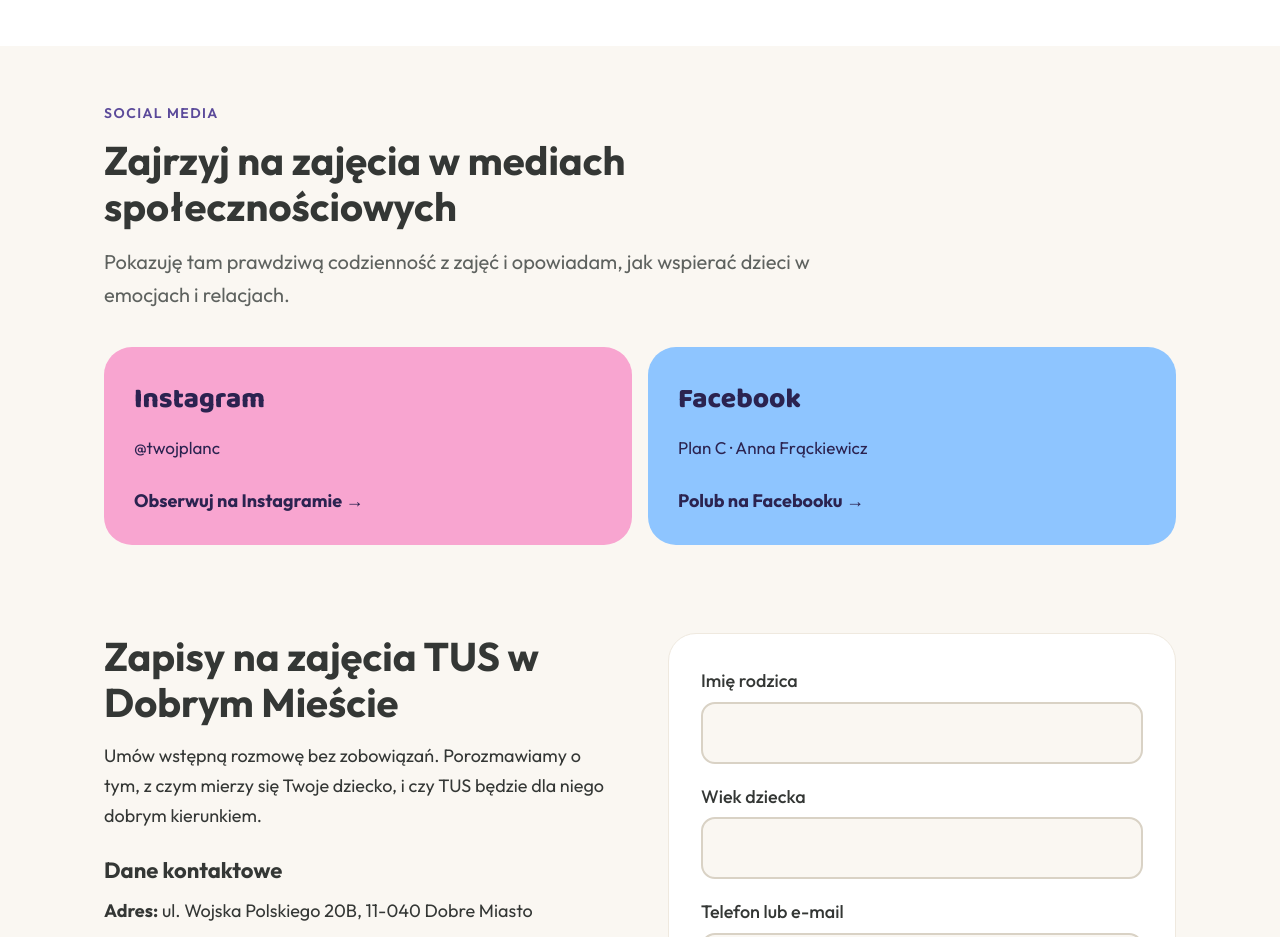
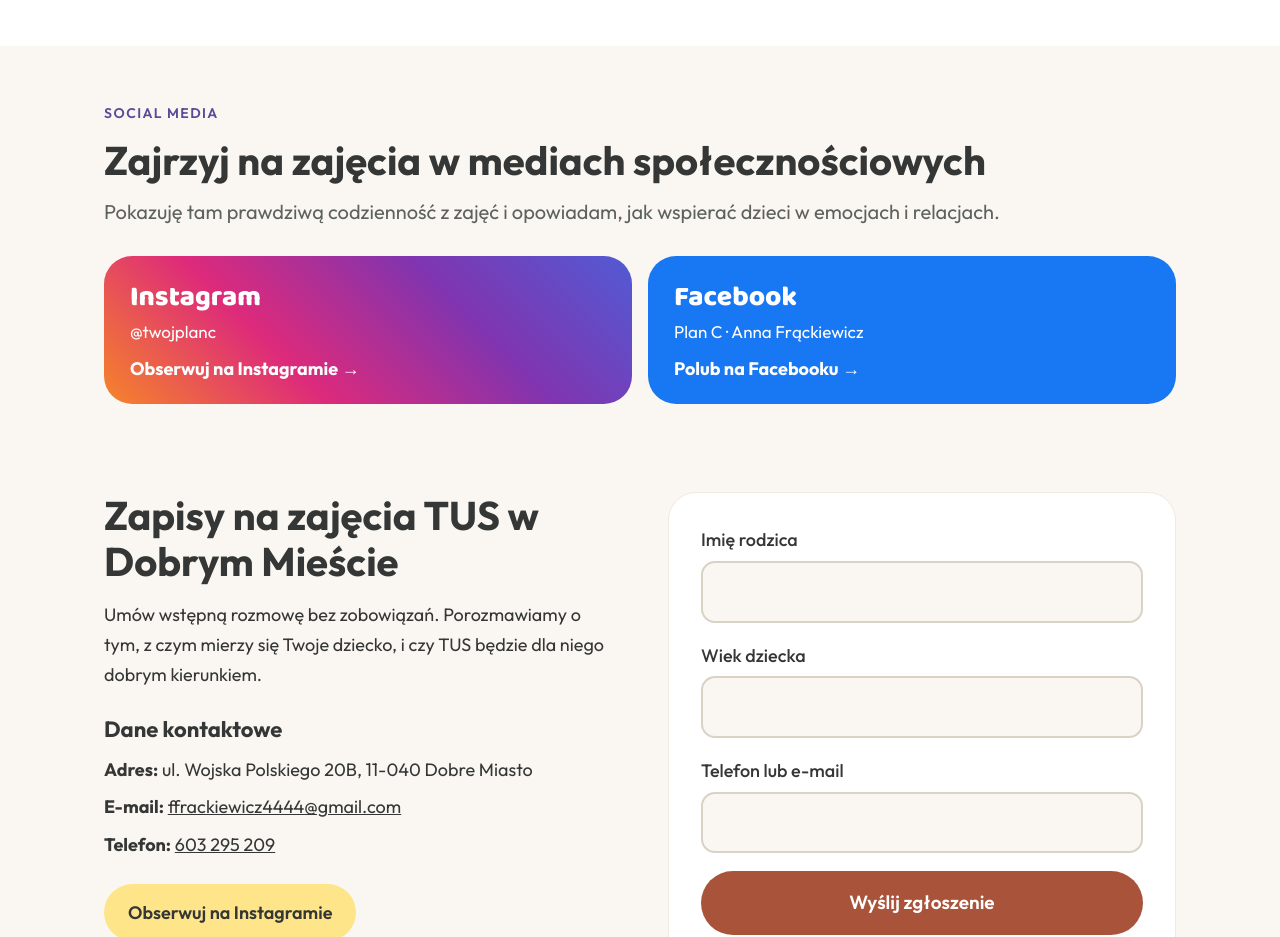
Before and after one commit to AniaFrackiewicz/PlanC, a plain HTML site: page index.html in a window 1280 px wide. Shown: the part 6680-7617 px from the top of the page. Drawn offline with Linux system fonts and the light colour scheme.

Commit message:
Social media: nagłówek i opis w jednej linii, ciaśniejsze kafelki w barwach IG i FB
Co-Authored-By: Claude Haiku 5.5 <noreply@anthropic.com>
Claude-Session: https://claude.ai/code/session_01FuMvR3atavuYCBiQz7Ng3n

```diff
--- a/index.html
+++ b/index.html
@@ -15,6 +15,7 @@
 .tus-page section{box-sizing:border-box}
 #inne-zajecia p,#inne-zajecia li,#inne-zajecia h3,#inne-zajecia h4{line-height:1.35}
 #inne-zajecia li{margin:0 !important;padding:0 !important}
+@media (min-width:700px){.tus-page .one-line-desk{white-space:nowrap}}
 @media (min-width:700px){.tus-page .cta-line{white-space:nowrap}}
 #inne-zajecia ul{margin-top:8px !important}
 .tus-page .inne-grid{display:grid;grid-template-columns:repeat(2,minmax(0,1fr));gap:16px}
@@ -322,18 +323,18 @@
 <!-- SOCIAL MEDIA -->
 <section id="social" style="max-width:1120px;margin:0 auto;padding:56px 24px 32px">
   <p style="font-weight:600;font-size:14px;letter-spacing:.1em;text-transform:uppercase;color:#5B4A9A;margin:0 0 12px">Social media</p>
-  <h2 style="font-size:40px;max-width:20ch">Zajrzyj na zajęcia w mediach społecznościowych</h2>
-  <p style="font-size:20px;color:#5E625F;max-width:60ch;margin:16px 0 0">Pokazuję tam prawdziwą codzienność z zajęć i opowiadam, jak wspierać dzieci w emocjach i relacjach.</p>
-  <div style="display:grid;grid-template-columns:repeat(auto-fit,minmax(280px,1fr));gap:16px;margin-top:36px">
-    <a href="https://www.instagram.com/twojplanc?lqvp=MWFndGFkZGN6c3llcw==" target="_blank" rel="noopener" style="text-decoration:none;color:#2B2350;background:#F8A5D0;border-radius:28px;padding:30px;display:flex;flex-direction:column;gap:10px">
+  <h2 class="one-line-desk" style="font-size:40px">Zajrzyj na zajęcia w mediach społecznościowych</h2>
+  <p class="one-line-desk" style="font-size:20px;color:#5E625F;margin:12px 0 0">Pokazuję tam prawdziwą codzienność z zajęć i opowiadam, jak wspierać dzieci w emocjach i relacjach.</p>
+  <div style="display:grid;grid-template-columns:repeat(auto-fit,minmax(280px,1fr));gap:16px;margin-top:28px">
+    <a href="https://www.instagram.com/twojplanc?lqvp=MWFndGFkZGN6c3llcw==" target="_blank" rel="noopener" style="text-decoration:none;color:#FFFFFF;background:linear-gradient(45deg,#F58529,#DD2A7B,#8134AF,#515BD4);border-radius:28px;padding:24px 26px;display:flex;flex-direction:column;gap:4px;line-height:1.3">
       <span style="font-family:'Baloo 2',sans-serif;font-weight:800;font-size:28px">Instagram</span>
       <span style="font-size:17px">@twojplanc</span>
-      <span style="font-weight:700;margin-top:14px">Obserwuj na Instagramie →</span>
+      <span style="font-weight:700;margin-top:10px">Obserwuj na Instagramie →</span>
     </a>
-    <a href="https://www.facebook.com/share/1EM45qKxv7/?mibextid=wwXIfr" target="_blank" rel="noopener" style="text-decoration:none;color:#2B2350;background:#8EC5FF;border-radius:28px;padding:30px;display:flex;flex-direction:column;gap:10px">
+    <a href="https://www.facebook.com/share/1EM45qKxv7/?mibextid=wwXIfr" target="_blank" rel="noopener" style="text-decoration:none;color:#FFFFFF;background:#1877F2;border-radius:28px;padding:24px 26px;display:flex;flex-direction:column;gap:4px;line-height:1.3">
       <span style="font-family:'Baloo 2',sans-serif;font-weight:800;font-size:28px">Facebook</span>
       <span style="font-size:17px">Plan C · Anna Frąckiewicz</span>
-      <span style="font-weight:700;margin-top:14px">Polub na Facebooku →</span>
+      <span style="font-weight:700;margin-top:10px">Polub na Facebooku →</span>
     </a>
   </div>
 </section>
```
